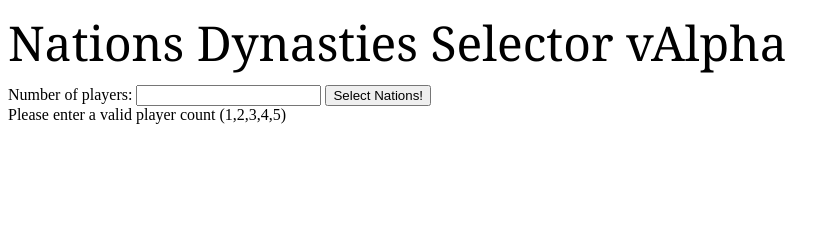
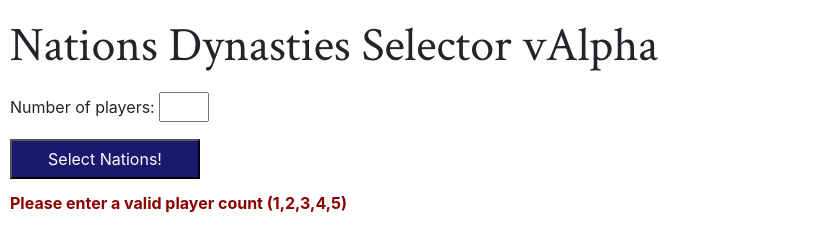
Before and after one commit to jwcarlso/nations-toolchest, a plain HTML site: page index.html in a window 1280 px wide. Both pictures are taken after a click on the input "Select Nations!". Shown: the whole page, without its empty margins (0-840 px from the left). Drawn offline with nearby package versions, Linux system fonts and the light colour scheme.

Commit message:
Style and formatting fixes: 1. New CSS and fonts for most elements 2. Limit input on number field 3. Unique formatting for error text 4. Add spacing to result list of nations

```diff
--- a/css/index.css
+++ b/css/index.css
@@ -1,52 +1,37 @@
+html {
+  margin-left: 10px;
+}
+
 body {
   width: 960px;
 }
 
-h1 {
-  font-family: "Georgia";
-}
-
-.footnote {
-  font-size: 14px;
-  width: 920px;
-}
-
 .sitetitle {
   font-size: 48px;
-  font-family: "Georgia";
-  font-style: bold;
+  font-family: 'Crimson Text', serif;
   margin-top: 10px;
   margin-bottom: 10px;
 }
 
-.sitesubtitle {
-  margin-top: 10px;
-  margin-bottom: 10px;
-  font-size: 28px;
-  font-family: "Georgia";
+.playerCountField {
+  width: 50px;
 }
 
-.small-info {
-  font-size: 18px;
-  font-family: "Georgia";
+.selectNationsButton {
+  background-color: midnightblue;
+  color: white;
+  width: 190px;
+  height: 40px;
+  margin-top: 12px;
 }
 
-table.navbar {
-  width: 960px;
-  height: 20px;
-  margin-top: 10px;
-  margin-bottom: 10px;
-  background-color: #CCEEEE;
-  font-size: 24px;
-  font-family: "Georgia";
+.selectNationsResult {
+  font-weight: bold;
+  margin-top: 12px;
 }
 
-p {
-  font-size: 24px;
-  font-family: "Georgia";
+.errorMessage {
+  color: darkred;
+  font-weight: bold;
+  margin-top: 12px;
 }
-
-li {
-  font-size: 24px;
-  font-family: "Georgia";
-}
--- a/index.html
+++ b/index.html
@@ -1,7 +1,9 @@
 <html>
 <head>
 <title>Nations Toolchest</title>
+<link rel="stylesheet" href="https://maxcdn.bootstrapcdn.com/bootstrap/4.0.0/css/bootstrap.min.css" integrity="sha384-Gn5384xqQ1aoWXA+058RXPxPg6fy4IWvTNh0E263XmFcJlSAwiGgFAW/dAiS6JXm" crossorigin="anonymous">
 <link rel="stylesheet" href="css/index.css" />
+<link href="https://fonts.googleapis.com/css?family=Crimson+Text" rel="stylesheet">
 <!--For Facebook-->
 <meta name="title" content="Nations Toolchest" />
 <meta name="description" content="Web frontend containing assistive tools for the Nations board game." />
@@ -17,11 +19,12 @@
 </head>
 <body>
 <div class="sitetitle">Nations Dynasties Selector vAlpha</div>
-<label for="playerCount" >Number of players: </label>
-<input type="number" id="playerCountField" class="playerCountField">
-<input type="submit" value="Select Nations!" class="selectNationsButton">
+<label for="playerCount" class="playerCountLabel">Number of players: </label>
+<input type="number" id="playerCountField" class="playerCountField" min="1" max="5">
+<br />
+<input type="submit" value="Select Nations!" class="selectNationsButton" accesskey="">
 <div class="selectNationsResult"></div>
-<div class="debugResult"></div>
+<div class="errorMessage"></div>
 <script src="script/nations_toolchest.js"></script>
 </body>
 </html>
--- a/script/nations_toolchest.js
+++ b/script/nations_toolchest.js
@@ -26,28 +26,32 @@ var invalidPairs = [
   ["Mongolia", "Portugal"],
 ]
 
-var selectNationsResult = document.querySelector('.selectNationsResult');
-var debugResult = document.querySelector('.debugResult');
 var playerCountField = document.querySelector('.playerCountField');
 var selectNationsButton = document.querySelector('.selectNationsButton');
+var selectNationsResult = document.querySelector('.selectNationsResult');
+var errorMessage = document.querySelector('.errorMessage');
 
 playerCountField.focus();
 
 function selectNations() {
   var playerCount = Number(playerCountField.value);
   if (playerCount < 1 || playerCount > 5) {
-    selectNationsResult.textContent =
+    selectNationsResult.textContent = "";
+    errorMessage.textContent =
         "Please enter a valid player count (1,2,3,4,5)";
     return;
   }
   var randomSelection = getRandom(nations, playerCount);
-  var attempts = 1;
   while (!isValid(randomSelection)) {
-    attempts++;
     randomSelection = getRandom(nations, playerCount);
   }
-  selectNationsResult.textContent = randomSelection.sort();
-  debugResult.textContent = "Attempts: " + attempts;
+  randomSelection = randomSelection.sort();
+  var selectNationsText = "";
+  for (let nation of randomSelection) {
+    selectNationsText += nation + ", ";
+  }
+  selectNationsResult.textContent = selectNationsText.substring(0, selectNationsText.length - 2);
+  errorMessage.textContent = "";
 }
 
 selectNationsButton.addEventListener('click', selectNations);
```
